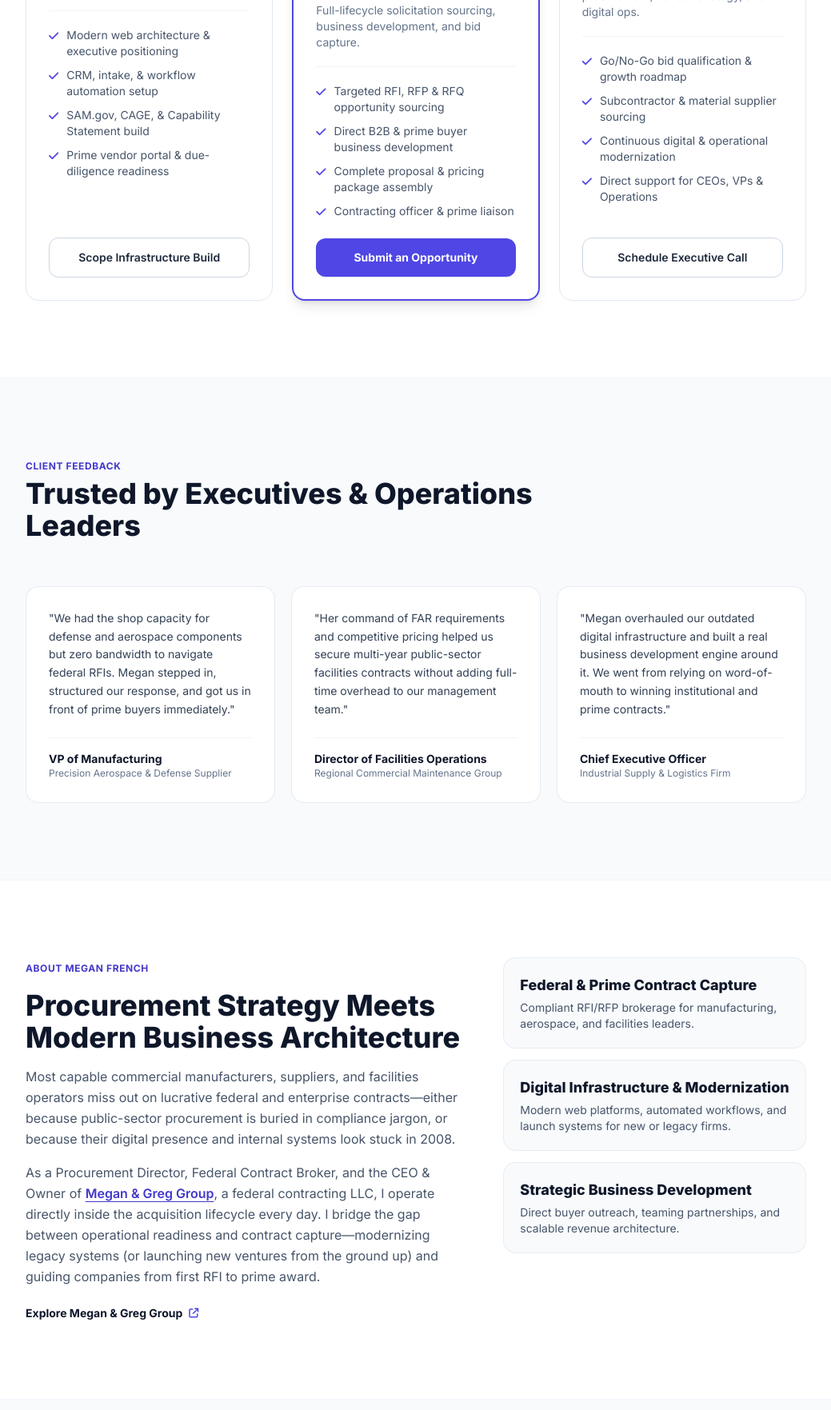
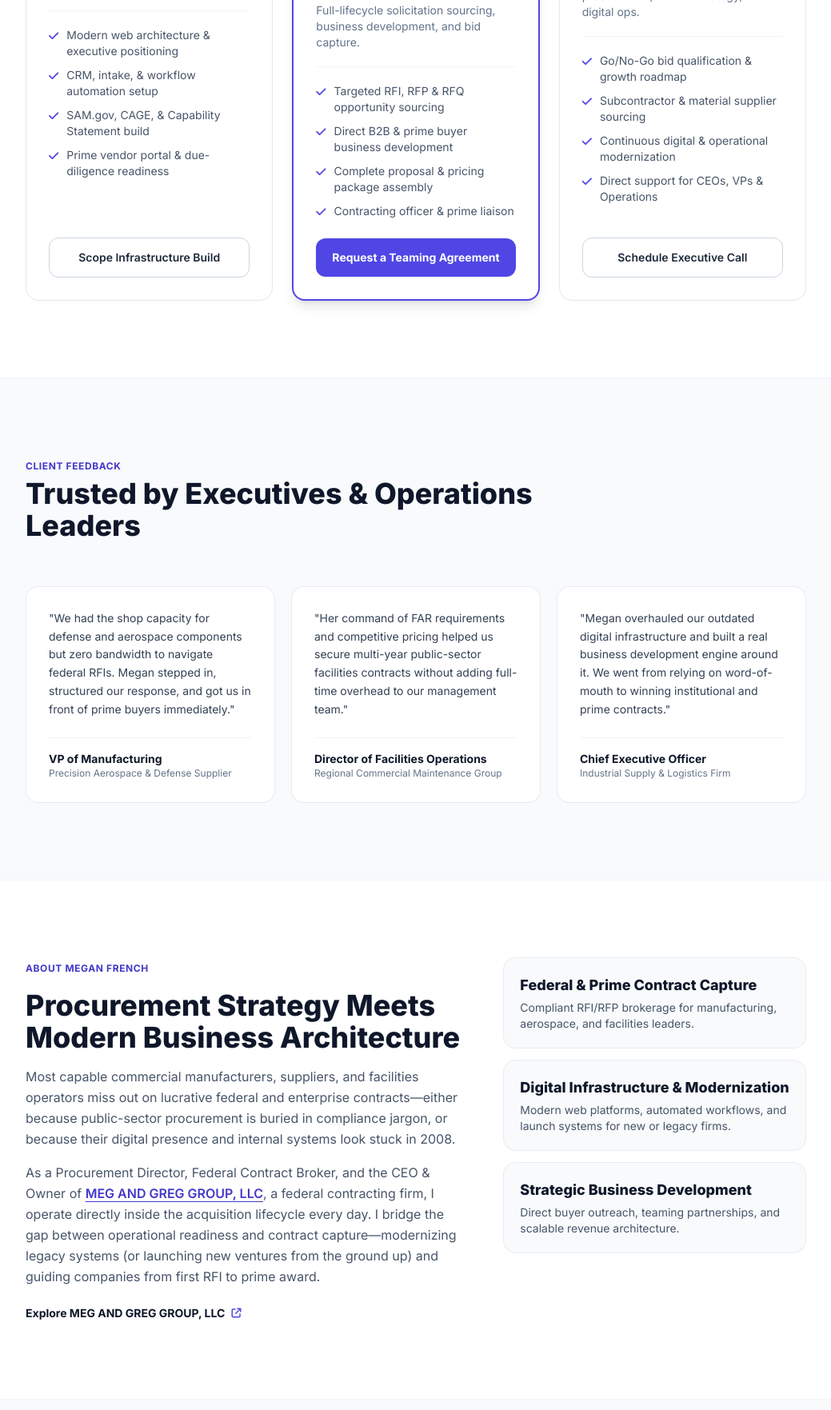
Before and after one commit to megfrench/meganfrench.tech, a plain HTML site: page index.html in a window 1280 px wide. Shown: the part 3237-5000 px from the top of the page at 80% size, without its empty margins (120-1159 px from the left). Drawn offline with nearby package versions, Linux system fonts and the light colour scheme.

Commit message:
Update index.html

```diff
--- a/index.html
+++ b/index.html
@@ -88,8 +88,8 @@
             </a>
 
             <!-- Mobile Direct Action Pill -->
-            <a href="#contact" class="md:hidden inline-flex items-center gap-1.5 px-3.5 py-2 rounded-full bg-primary-500 active:bg-primary-600 text-white text-xs font-bold shadow-sm">
-                <span>Submit Opportunity</span>
+            <a href="#contact" onclick="selectInquiry('a Teaming Agreement')" class="md:hidden inline-flex items-center gap-1.5 px-3.5 py-2 rounded-full bg-primary-500 active:bg-primary-600 text-white text-xs font-bold shadow-sm">
+                <span>Request a Teaming Agreement</span>
                 <i class="fas fa-arrow-right text-[10px]"></i>
             </a>
 
@@ -387,8 +387,8 @@
                             <li class="flex items-start gap-2.5"><i class="fas fa-check text-primary-500 mt-1"></i><span>Contracting officer &amp; prime liaison</span></li>
                         </ul>
                     </div>
-                    <a href="#contact" onclick="selectInquiry('Federal Contract Brokerage & Business Development')" class="block text-center py-3.5 px-5 rounded-xl bg-primary-500 hover:bg-primary-600 active:bg-primary-700 text-white font-bold text-sm transition-colors shadow-sm">
-                        Submit an Opportunity
+                    <a href="#contact" onclick="selectInquiry('a Teaming Agreement')" class="block text-center py-3.5 px-5 rounded-xl bg-primary-500 hover:bg-primary-600 active:bg-primary-700 text-white font-bold text-sm transition-colors shadow-sm">
+                        Request a Teaming Agreement
                     </a>
                 </div>
 
@@ -468,11 +468,11 @@
                         Most capable commercial manufacturers, suppliers, and facilities operators miss out on lucrative federal and enterprise contracts—either because public-sector procurement is buried in compliance jargon, or because their digital presence and internal systems look stuck in 2008.
                     </p>
                     <p class="text-slate-600 text-base leading-relaxed">
-                        As a Procurement Director, Federal Contract Broker, and the CEO &amp; Owner of <a href="https://megandgreggroup.com/" target="_blank" rel="noopener noreferrer" class="font-semibold text-primary-600 hover:text-primary-700 underline decoration-primary-300 underline-offset-4 transition-colors">Megan &amp; Greg Group</a>, a federal contracting LLC, I operate directly inside the acquisition lifecycle every day. I bridge the gap between operational readiness and contract capture—modernizing legacy systems (or launching new ventures from the ground up) and guiding companies from first RFI to prime award.
+                        As a Procurement Director, Federal Contract Broker, and the CEO &amp; Owner of <a href="https://megandgreggroup.com/" target="_blank" rel="noopener noreferrer" class="font-semibold text-primary-600 hover:text-primary-700 underline decoration-primary-300 underline-offset-4 transition-colors">MEG AND GREG GROUP, LLC</a>, a federal contracting firm, I operate directly inside the acquisition lifecycle every day. I bridge the gap between operational readiness and contract capture—modernizing legacy systems (or launching new ventures from the ground up) and guiding companies from first RFI to prime award.
                     </p>
                     <div class="pt-1">
                         <a href="https://megandgreggroup.com/" target="_blank" rel="noopener noreferrer" class="inline-flex items-center gap-2 text-sm font-bold text-slate-900 hover:text-primary-600 transition-colors group">
-                            <span>Explore Megan &amp; Greg Group</span>
+                            <span>Explore MEG AND GREG GROUP, LLC</span>
                             <i class="fas fa-arrow-up-right-from-square text-xs text-primary-500 group-hover:translate-x-0.5 group-hover:-translate-y-0.5 transition-transform"></i>
                         </a>
                     </div>
@@ -517,7 +517,7 @@
                             </button>
                             <a href="https://megandgreggroup.com/" target="_blank" rel="noopener noreferrer" class="w-full flex items-center gap-3 p-3 rounded-xl bg-slate-800/80 hover:bg-slate-800 active:bg-slate-700 text-slate-200 transition-colors text-left">
                                 <i class="fas fa-building text-primary-400"></i>
-                                <span class="font-medium">Megan &amp; Greg Group (Federal Contracting LLC)</span>
+                                <span class="font-medium">MEG AND GREG GROUP, LLC</span>
                                 <i class="fas fa-external-link-alt ml-auto text-[11px] text-slate-400"></i>
                             </a>
                             <div class="flex items-center gap-3 px-3 py-2 text-slate-300">
@@ -528,7 +528,7 @@
                     </div>
 
                     <div class="flex items-center gap-3 pt-8">
-                        <a href="https://linkedin.com" target="_blank" rel="noopener noreferrer" aria-label="LinkedIn" class="w-11 h-11 rounded-xl bg-slate-800 hover:bg-primary-500 flex items-center justify-center text-white transition-colors">
+                        <a href="https://www.linkedin.com/in/mflogistics" target="_blank" rel="noopener noreferrer" aria-label="Megan French on LinkedIn" class="w-11 h-11 rounded-xl bg-slate-800 hover:bg-primary-500 flex items-center justify-center text-white transition-colors">
                             <i class="fab fa-linkedin-in"></i>
                         </a>
                         <button type="button" onclick="copyEmail()" aria-label="Copy Email" class="w-11 h-11 rounded-xl bg-slate-800 hover:bg-primary-500 flex items-center justify-center text-white transition-colors">
@@ -575,12 +575,12 @@
     <footer class="bg-slate-900 text-slate-400 py-12">
         <div class="max-w-5xl mx-auto px-4 sm:px-6 flex flex-col sm:flex-row items-start sm:items-center justify-between gap-6">
             <div class="flex items-center gap-4">
-                <a href="https://megandgreggroup.com/" target="_blank" rel="noopener noreferrer" aria-label="Megan &amp; Greg Group Website" class="shrink-0 group">
+                <a href="https://megandgreggroup.com/" target="_blank" rel="noopener noreferrer" aria-label="MEG AND GREG GROUP, LLC Website" class="shrink-0 group">
                     <!-- Uses MGGLogodark.png when hosted alongside index.html, with an exact vector fallback for standalone previews -->
-                    <img src="MGGLogodark.png" alt="M.E.G. G.R.E.G group."
+                    <img src="MGGLogodark.png" alt="MEG AND GREG GROUP, LLC"
                          class="h-14 w-14 object-contain transition-transform duration-200 group-hover:scale-105"
                          onerror="this.style.display='none'; this.nextElementSibling.classList.remove('hidden');">
-                    <svg class="hidden h-14 w-14 transition-transform duration-200 group-hover:scale-105" viewBox="0 0 220 220" fill="none" xmlns="http://www.w3.org/2000/svg" role="img" aria-label="M.E.G. G.R.E.G group.">
+                    <svg class="hidden h-14 w-14 transition-transform duration-200 group-hover:scale-105" viewBox="0 0 220 220" fill="none" xmlns="http://www.w3.org/2000/svg" role="img" aria-label="MEG AND GREG GROUP, LLC">
                         <circle cx="110" cy="110" r="102" stroke="#cbd5e1" stroke-opacity="0.3" stroke-width="1.2"/>
                         <ellipse cx="110" cy="110" rx="102" ry="38" stroke="#cbd5e1" stroke-opacity="0.25" stroke-width="1"/>
                         <ellipse cx="110" cy="110" rx="44" ry="102" stroke="#cbd5e1" stroke-opacity="0.25" stroke-width="1"/>
@@ -601,14 +601,14 @@
                     <a href="#hero" class="text-xl font-extrabold tracking-tight text-white">
                         meganfrench<span class="text-primary-500">.tech</span>
                     </a>
-                    <p class="text-xs text-slate-400 mt-1">CEO &amp; Owner, <a href="https://megandgreggroup.com/" target="_blank" rel="noopener noreferrer" class="text-slate-300 hover:text-white underline underline-offset-2 transition-colors">Megan &amp; Greg Group</a> &bull; Procurement &amp; Digital Infrastructure</p>
+                    <p class="text-xs text-slate-400 mt-1">CEO &amp; Owner, <a href="https://megandgreggroup.com/" target="_blank" rel="noopener noreferrer" class="text-slate-300 hover:text-white underline underline-offset-2 transition-colors">MEG AND GREG GROUP, LLC</a> &bull; Procurement &amp; Digital Infrastructure</p>
                 </div>
             </div>
             <div class="flex flex-wrap items-center gap-6 text-xs font-medium">
                 <a href="#expertise" class="hover:text-white transition-colors">Capabilities</a>
                 <a href="#process" class="hover:text-white transition-colors">Process</a>
                 <a href="#engagement" class="hover:text-white transition-colors">Engagement</a>
-                <a href="https://megandgreggroup.com/" target="_blank" rel="noopener noreferrer" class="hover:text-white transition-colors">Megan &amp; Greg Group</a>
+                <a href="https://megandgreggroup.com/" target="_blank" rel="noopener noreferrer" class="hover:text-white transition-colors">MEG AND GREG GROUP, LLC</a>
                 <a href="#contact" class="hover:text-white transition-colors">Contact</a>
             </div>
             <p class="text-xs text-slate-500">&copy; <span id="current-year"></span> Megan French. All rights reserved.</p>
```
